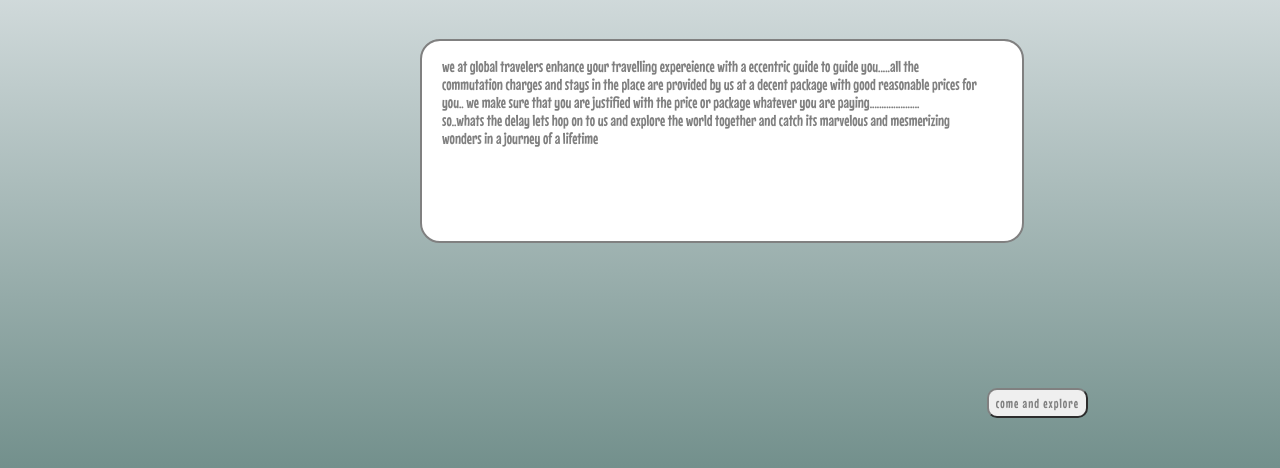
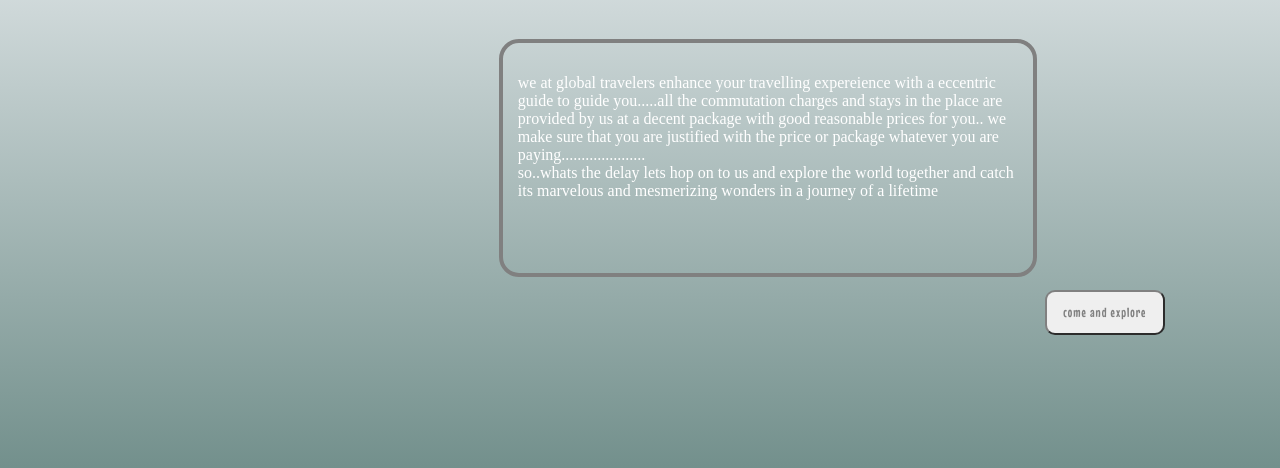
Before and after one commit to tarunmahi/wtproject, a plain HTML site: page home.html in a window 1280 px wide. Shown: the part 212-680 px from the top of the page. Drawn offline with Linux system fonts and the light colour scheme; a web font is replaced by a local one.

Commit message:
added home

```diff
--- a/css/home.css
+++ b/css/home.css
@@ -1,20 +1,4 @@
-.text{
-    margin-left: auto;
-    margin-right: 20%;
-    border: 2px solid gray;
-    width: 600px;
-    height: 200px;
-    border-radius: 20px;
-    background-color: white;
 
-}
-.text:hover{
-    transform: scale(1.1);
-    border: 6px solid white;
-    background-color: transparent;
-    color: white;
-
-}
 .container{
     grid-row: 2/5;
 }
@@ -32,17 +16,11 @@
 .best:hover{
     font-size: 40px;
 }
-.text-p{
-    padding-left: 20px;
-    color: gray;
-    padding-right: 40px;
-    font-family: 'Mouse Memoirs',sans-serif;
-}
-.text-p:hover{
- color: white;
-}
 .explore{
-    height: 30px;
+    display: block;
+    margin-left: auto;
+    height: 45px;
+    width: 120px;
     padding-top: 5px;
     padding-bottom: 5px;
     padding-left: 7px;
@@ -52,11 +30,9 @@
     font-family: 'Mouse Memoirs',sans-serif;
     letter-spacing: 1px;
     border-color: gray;
-    margin-left: auto;
-    margin-right: 10%;
-    position: absolute;
-    right: 5%;
-    top: 75%;
+    margin-top: 1%;
+    margin-inline-end: 9%;
+
 }
 .explore:hover{
     transform: scale(1.3);
@@ -65,3 +41,20 @@
     color: white;
     font-family: 'Mouse Memoirs',sans-serif;
 }
+.text{
+    height: 200px;
+    width: 500px;
+    padding: 15px ;
+    border: 4px solid gray;
+    border-radius: 20px;
+    color: white;
+    margin-left: auto;
+    margin-right: 19%;
+}
+.text:hover{
+    transform: scale(1.1);
+    border: none;
+    background-color: white;
+    color: gray;
+    font-size: 15px;
+}
--- a/home.html
+++ b/home.html
@@ -3,6 +3,9 @@
         <link rel="stylesheet" href="./index.css">
         <link rel="preconnect" href="https://fonts.googleapis.com">
         <link rel="stylesheet" href="./css/home.css">
+        <link rel="preconnect" href="https://fonts.googleapis.com">
+        <link rel="preconnect" href="https://fonts.gstatic.com" crossorigin>
+        <link href="https://fonts.googleapis.com/css2?family=Pacifico&display=swap" rel="stylesheet">
         <link rel="preconnect" href="https://fonts.googleapis.com">
 <link rel="preconnect" href="https://fonts.gstatic.com" crossorigin>
 <link href="https://fonts.googleapis.com/css2?family=Mouse+Memoirs&display=swap" rel="stylesheet">
--- a/index.css
+++ b/index.css
@@ -74,3 +74,6 @@ grid-row: 2/3;
     color: rgb(194, 173, 173);
     font-size: 12px;
 }
+.text{
+
+}
```
Also changed, not shown: index.html (+4 -1 lines).
